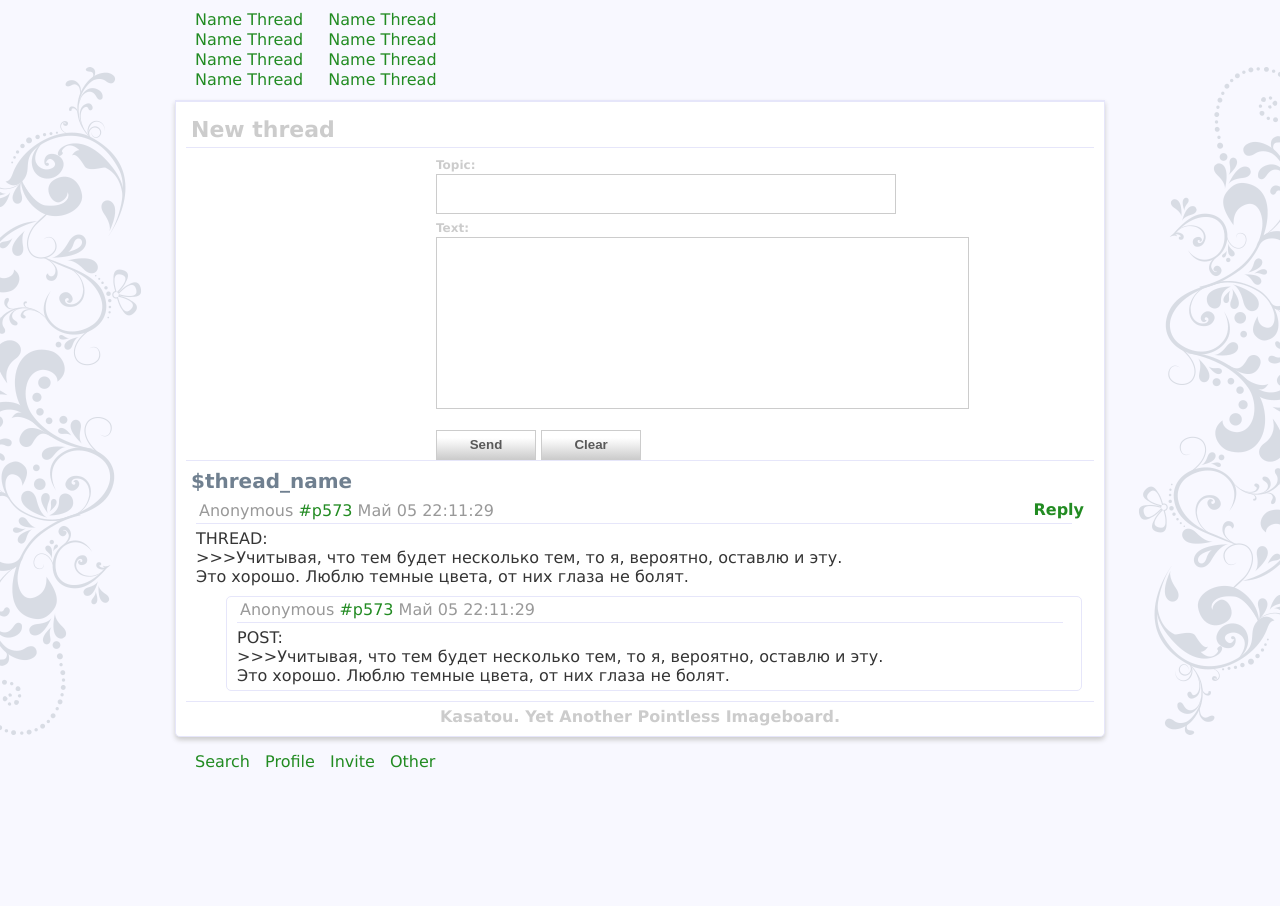
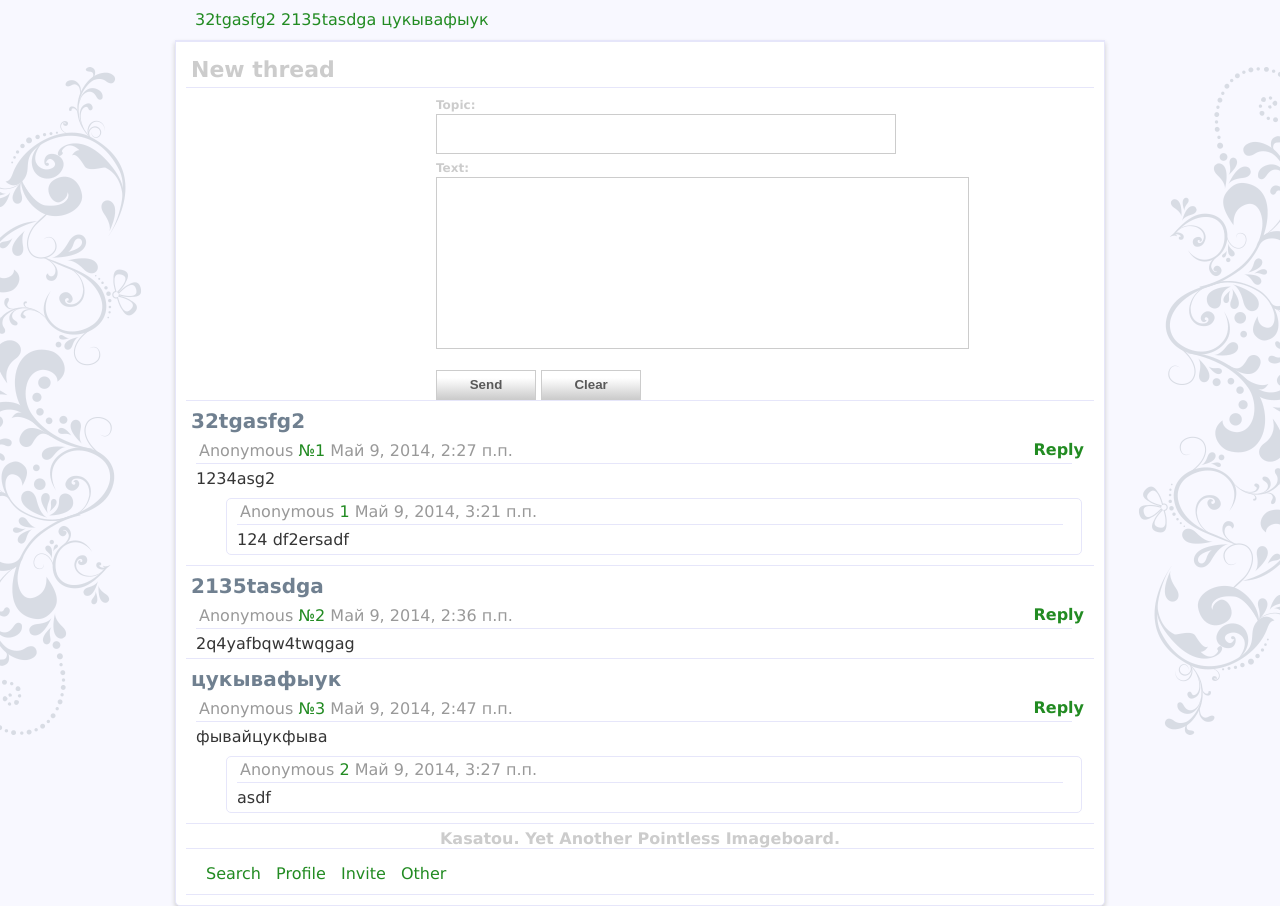
Before and after one commit to Altai-man/Kasatou-sources, a Django app: template templates/board.html in a window 1280 px wide. Before the commit the page ends 768 px from the top, so only its background shows below. Run offline with Django 3.2, Linux system fonts and the light colour scheme; the template is opened without the code that fills it: values that come from a table or form of the project are taken from there, others are empty; data comes from the database, SQL or seed files in the repository; both versions use the stored data as it was after the commit; parts of the project's set-up code (start-up, migrations or seed data) failed here and were passed over.

Commit message:
Add view for board page.

```diff
--- a/Kasatou/urls.py
+++ b/Kasatou/urls.py
@@ -13,7 +13,7 @@ urlpatterns = patterns(
     url(r'^$', views.IndexView.as_view(), name='index'),
 
     # Board
-#    url(r'^(?P<board_name>[a-z]{1,3})/(?P<page>[1-9]?)$',views.BoardView.as_view(),name='board_view'),
+    url(r'^(?P<board_name>[a-z]{1,3})/(?P<page>[1-9]?)$',views.BoardView.as_view(),name='board_view'),
 
     # Thread
 #    url(r'^(?P<board_name>[a-z]{1,3})/thread/(?P<pk>[0-9]+)/$',views.ThreadView.as_view(),name='thread_view'),
--- a/Layers/models.py
+++ b/Layers/models.py
@@ -34,6 +34,7 @@ class User(models.Model):
 class Board(models.Model):
     board_name = models.CharField(max_length=3)
     thread_max_post = models.IntegerField(default=500)
+
 
     def get_board_view(self):
         threads = Thread.objects.filter(board_id=self).order_by('-update_time')
@@ -163,7 +164,7 @@ class Post(models.Model):
     objects = SearchManager()
 
     def __str__(self):
-        return ''.join([self.board_id, ': ', self.text[:40], ', ', str(self.date)])
+        return ''.join([self.text[:40], ', ', str(self.date)])
 
 
 class PostForm(forms.ModelForm):
--- a/static/main.css
+++ b/static/main.css
@@ -217,7 +217,7 @@ ul {
 
 #logo {
     text-align: center;
-    font-size: 64;
+    font-size: 64px;
     margin: 0 auto;
     width: 500px;
     height: 100px;
@@ -228,7 +228,7 @@ ul {
 #slogan {
     text-align: center;
     position: relative;
-    font-size: 22;
+    font-size: 22px;
     left:50%;
     padding-top: 10px;
     margin-left:-250px;
--- a/templates/board.html
+++ b/templates/board.html
@@ -5,33 +5,25 @@
   <head>
     <title>Kasatou - Board</title>
     <meta http-equiv="Content-Type" content="text/html; charset=utf-8">
-<link rel="stylesheet" type="text/css" href="static/main.css">
-<link rel="stylesheet" type="text/css" href="static/light.css">
+    <link rel="stylesheet" type="text/css" href="/../static/main.css">
+    <link rel="stylesheet" type="text/css" href="/../static/light.css">
     <!--
         <script src="//ajax.googleapis.com/ajax/libs/jquery/1.10.2/jquery.min.js"></script>
         <script src="//cdnjs.cloudflare.com/ajax/libs/jquery-cookie/1.2/jquery.cookie.min.js"></script>
 -->
   </head>
-<body>
 
 
-
+  <body>
     <div id="main">
+      <div class="threadbar">
+        {% for thread in threads_menu %}
         <div class="threads">
-<div class="threadbar">
-<span class="link"><a href="#">Name Thread</a> </span>
-<span class="link"><a href="#">Name Thread</a> </span>
-<span class="link"><a href="#">Name Thread</a> </span>
-<span class="link"><a href="#">Name Thread</a> </span>
+          <span class="link"><a href="{{thread.board_id}}thread/{{thread.id}}">{{thread.topic|truncatechars:10}} </a></span>
+        </div>
+        {% endfor %}
       </div>
 
-<div class="threadbar">
-<span class="link"><a href="#">Name Thread</a> </span>
-<span class="link"><a href="#">Name Thread</a> </span>
-<span class="link"><a href="#">Name Thread</a> </span>
-<span class="link"><a href="#">Name Thread</a> </span>
-</div>
-</div>
       <div id="content">
 
         <div class="title">New thread</div>
@@ -44,31 +36,34 @@
           </form>
         </div>
 
+        {% if threads %}
+        {% for thread in threads %}
         <div class="thread">
-<div class="title btitle">$thread_name</div>
+          <div class="title btitle">{{thread.topic}}</div>
 
           <div class="details tdetails">
-Anonymous <a href="#">#p573</a> Май 05 22:11:29
+            Anonymous <a href="{{thread.board_id}}thread/{{thread.id}}">№{{thread.id}}</a> {{thread.date}}
           </div>
-<div class="reply"><a href="#">Reply</a></div>
+          <div class="reply"><a href="{{thread.board_id}}thread/{{thread.id}}">Reply</a></div>
           <div class="message">
- THREAD: <br/>
->>>Учитывая, что тем будет несколько тем, то я, вероятно, оставлю и эту. <br />
-Это хорошо. Люблю темные цвета, от них глаза не болят.
+            {{thread.text}}
           </div>
 
-
+          {% for post in posts %}
+          {% if post.thread_id.id == thread.id %}
           <div class="post">
             <div class="details pdetails">
-Anonymous <a href="#">#p573</a> Май 05 22:11:29
+              Anonymous <a href="{{post.board_id}}thread/{{post.thread_id.id}}">{{post.id}}</a> {{post.date}}
             </div>
             <div class="message">
-POST: <br/>
->>>Учитывая, что тем будет несколько тем, то я, вероятно, оставлю и эту. <br />
-Это хорошо. Люблю темные цвета, от них глаза не болят.
+              {{post.text}}
             </div>
           </div>
+          {% endif %}
+          {% endfor %}
 
+          {% endfor %}
+          {% endif %}
         </div>
         <div align="center" id="copyright"> Kasatou. Yet Another Pointless Imageboard. </div>
       </div>
```
Also changed, not shown: Layers/views.py (+11 -0 lines), db.sqlite3, 1 other file. Lines whose indentation alone changed are shown as unchanged.
